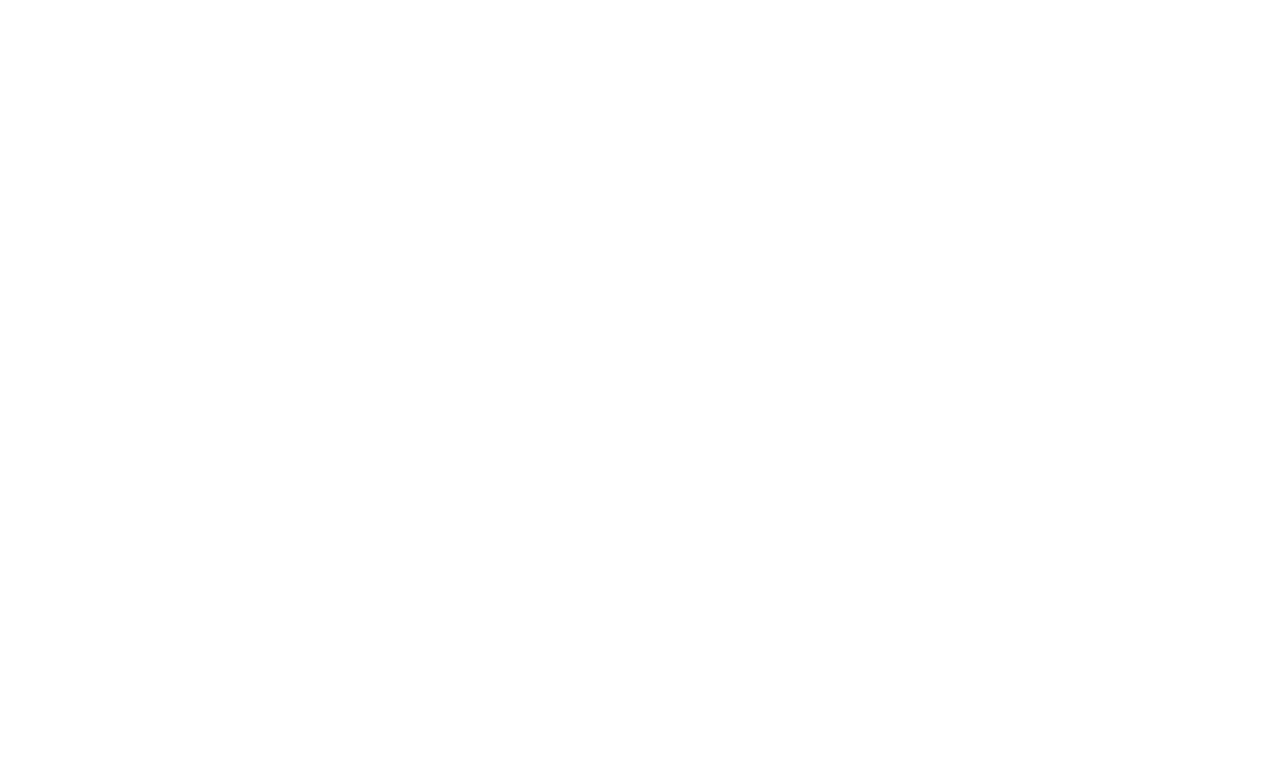
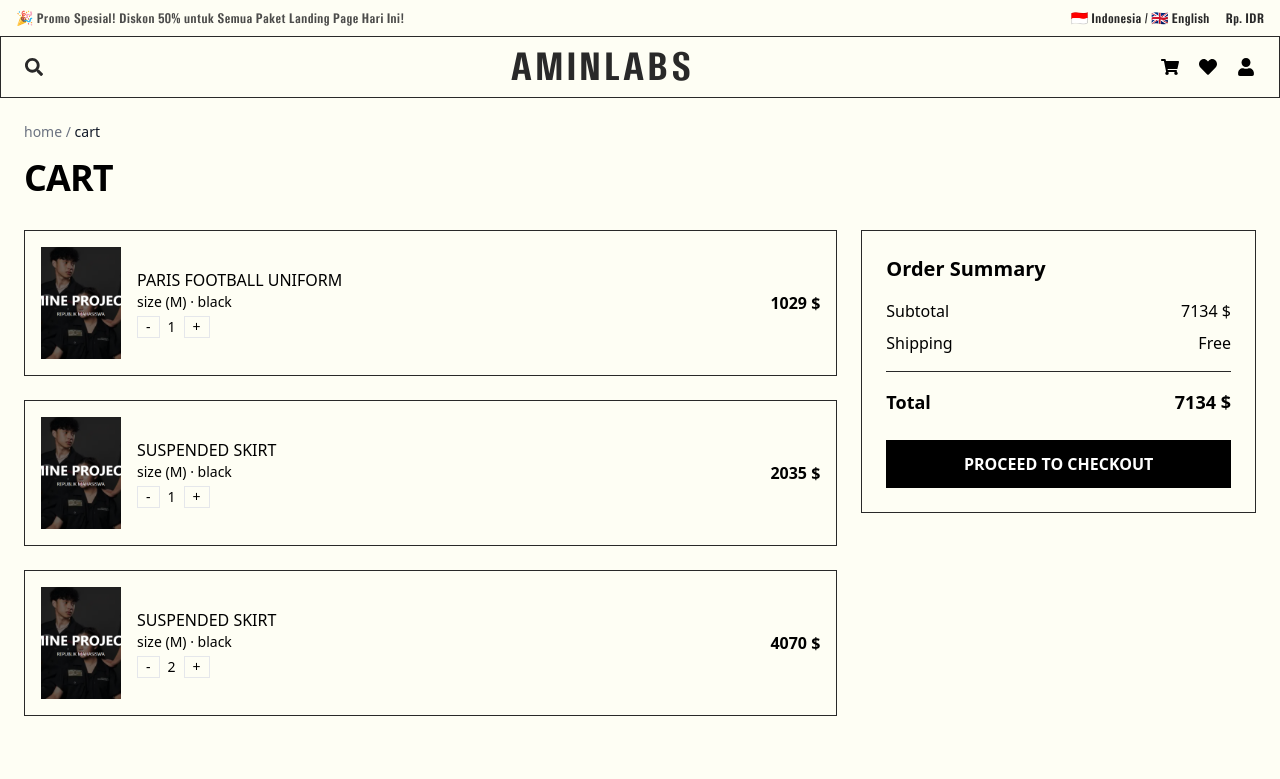
Before and after one commit to aminssmilee/AminLabs_, a React (Vite) app: page /cart in a window 1280 px wide. Before the commit this address had no page. Shown: the top 779 px of the page. Built offline with nearby package versions, Linux system fonts and the light colour scheme.

Commit message:
Menambahkan cart dan checkout page

```diff
--- a/index.html
+++ b/index.html
@@ -3,7 +3,7 @@
   <head>
     <meta charset="UTF-8" />
     <meta name="viewport" content="width=device-width, initial-scale=1.0" />
-    <link rel="shortcut icon" href="src/assets/aminss.jpg" type="image/x-icon">
+    <link rel="shortcut icon" href="src/assets/images/aminslogo.jpg" type="image/x-icon">
     <title>Aminlabs_</title>
     <link href="https://fonts.googleapis.com/css2?family=Poiret+One&display=swap" rel="stylesheet">
 
--- a/src/App.jsx
+++ b/src/App.jsx
@@ -2,6 +2,8 @@
 import HomePage from "./pages/HomePage";
 import ClothesPage from "./pages/ClothesPage";
 import CatalogPage from "./pages/CatalogPage";
+import CheckoutPage from "./pages/CheckoutPage";
+import CartPage from "./pages/CartPage";
 
 function App() {
   return (
@@ -9,6 +11,8 @@
       <Route path="/" element={<HomePage />} />
       <Route path="catalog" element={<CatalogPage />} />
       <Route path="/catalog/clothes" element={<ClothesPage />} />
+      <Route path="/cart" element={<CartPage />} />
+      <Route path="cart/checkout" element={<CheckoutPage />} />
     </Routes>
   );
 }
--- a/src/components/Navigation.jsx
+++ b/src/components/Navigation.jsx
@@ -1,5 +1,6 @@
 import { useState } from "react";
 import { FaSearch, FaHeart, FaShoppingCart, FaUser, FaBars, FaTimes } from "react-icons/fa";
+import { Link } from "react-router-dom";
 
 export default function Navigation() {
   const [isOpen, setIsOpen] = useState(false);
@@ -14,21 +15,25 @@
         </button>
 
         {/* Center: Brand Name */}
-        <h1 className="text-[32px] md:text-[40px] font-bold tracking-wider">
+        <Link to="/" className="text-[32px] md:text-[40px] font-bold tracking-wider">
           AMINLABS
-        </h1>
+        </Link>
 
         {/* Right: Icons */}
         <div className="flex items-center gap-5">
-          <button className="hover:opacity-70 hidden md:flex">
+          {/* Cart */}
+          <Link to="/cart" className="hover:opacity-70 hidden md:flex">
             <FaShoppingCart className="text-black text-lg" />
-          </button>
-          <button className="hover:opacity-70 hidden md:flex">
+          </Link>
+          {/* Wishlist */}
+          <Link to="/wishlist" className="hover:opacity-70 hidden md:flex">
             <FaHeart className="text-black text-lg" />
-          </button>
-          <button className="hover:opacity-70 hidden md:flex">
+          </Link>
+          {/* Account */}
+          <Link to="/account" className="hover:opacity-70 hidden md:flex">
             <FaUser className="text-black text-lg" />
-          </button>
+          </Link>
+
           {/* Hamburger (mobile) */}
           <button
             className="hover:opacity-70 md:hidden"
@@ -49,15 +54,27 @@
           <button className="flex items-center gap-2 hover:opacity-70">
             <FaSearch /> Search
           </button>
-          <button className="flex items-center gap-2 hover:opacity-70">
+          <Link
+            to="/cart"
+            className="flex items-center gap-2 hover:opacity-70"
+            onClick={() => setIsOpen(false)}
+          >
             <FaShoppingCart /> Cart
-          </button>
-          <button className="flex items-center gap-2 hover:opacity-70">
+          </Link>
+          <Link
+            to="/wishlist"
+            className="flex items-center gap-2 hover:opacity-70"
+            onClick={() => setIsOpen(false)}
+          >
             <FaHeart /> Wishlist
-          </button>
-          <button className="flex items-center gap-2 hover:opacity-70">
+          </Link>
+          <Link
+            to="/account"
+            className="flex items-center gap-2 hover:opacity-70"
+            onClick={() => setIsOpen(false)}
+          >
             <FaUser /> Account
-          </button>
+          </Link>
         </div>
       )}
     </nav>
--- /dev/null
+++ b/src/pages/CartPage.jsx
@@ -0,0 +1,88 @@
+import React from "react";
+import { Link } from "react-router-dom";
+import Footer from "../components/Footer";
+import Navigation from "../components/Navigation";
+import TopBar from "../components/TopBar";
+import img1 from "../assets/image1.png";
+
+export default function CartPage() {
+  const cartItems = [
+    { id: 1, name: "PARIS FOOTBALL UNIFORM", price: 1029, size: "M", color: "black", image: img1, qty: 1 },
+    { id: 2, name: "SUSPENDED SKIRT", price: 2035, size: "M", color: "black", image: img1, qty: 1 },
+    { id: 3, name: "SUSPENDED SKIRT", price: 2035, size: "M", color: "black", image: img1, qty: 2 },
+  ];
+
+  const total = cartItems.reduce((acc, item) => acc + item.price * item.qty, 0);
+
+  return (
+    <div className="bg-beig min-h-screen">
+      <TopBar />
+      <Navigation />
+
+      {/* Breadcrumb */}
+      <div className="text-sm text-gray-500 mb-4 px-6 pt-6">
+        <Link to="/" className="hover:text-gray-700">home</Link> /{" "}
+        <span className="text-gray-900">cart</span>
+      </div>
+
+      {/* Title */}
+      <h1 className="text-4xl font-bold tracking-tight mb-8 px-6">CART</h1>
+
+      {/* Cart Items */}
+      <div className="px-6 grid grid-cols-1 lg:grid-cols-3 gap-6">
+        <div className="lg:col-span-2 space-y-6">
+          {cartItems.map((item) => (
+            <div
+              key={item.id}
+              className="flex justify-between items-center border border-dark p-4"
+            >
+              <div className="flex items-center gap-4">
+                <img
+                  src={item.image}
+                  alt={item.name}
+                  className="w-20 h-28 object-cover"
+                />
+                <div>
+                  <h3 className="font-medium">{item.name}</h3>
+                  <p className="text-sm">size ({item.size}) · {item.color}</p>
+                  <div className="flex items-center gap-2 text-sm mt-1">
+                    <button className="px-2 border">-</button>
+                    <span>{item.qty}</span>
+                    <button className="px-2 border">+</button>
+                  </div>
+                </div>
+              </div>
+              <span className="font-semibold">{item.price * item.qty} $</span>
+            </div>
+          ))}
+        </div>
+
+        {/* Order Summary */}
+        <div className="border border-dark p-6 h-fit">
+          <h2 className="text-xl font-bold mb-4">Order Summary</h2>
+          <div className="flex justify-between mb-2">
+            <span>Subtotal</span>
+            <span>{total} $</span>
+          </div>
+          <div className="flex justify-between mb-2">
+            <span>Shipping</span>
+            <span>Free</span>
+          </div>
+          <div className="border-t border-dark mt-4 pt-4 flex justify-between font-bold text-lg">
+            <span>Total</span>
+            <span>{total} $</span>
+          </div>
+
+          <Link
+            to="/cart/checkout"
+            className="block w-full bg-black text-white text-center py-3 font-semibold mt-6"
+          >
+            PROCEED TO CHECKOUT
+          </Link>
+        </div>
+      </div>
+
+      <Footer />
+    </div>
+  );
+}
--- /dev/null
+++ b/src/pages/CheckoutPage.jsx
@@ -0,0 +1,135 @@
+import React from "react";
+import { Link } from "react-router-dom";
+import Footer from "../components/Footer";
+import Navigation from "../components/Navigation";
+import TopBar from "../components/TopBar";
+import img1 from "../assets/image1.png";
+
+export default function CheckoutPage() {
+  const cartItems = [
+    { id: 1, name: "PARIS FOOTBALL UNIFORM", price: 1029, size: "M", color: "black", image: img1 },
+    { id: 2, name: "SUSPENDED SKIRT", price: 2035, size: "M", color: "black", image: img1 },
+    { id: 3, name: "SUSPENDED SKIRT", price: 2035, size: "M", color: "black", image: img1 },
+  ];
+
+  const total = cartItems.reduce((acc, item) => acc + item.price, 0);
+
+  return (
+    <div className="bg-beig min-h-screen">
+      <TopBar />
+      <Navigation />
+
+      {/* Breadcrumb */}
+      <div className="text-sm text-gray-500 mb-4 px-6 pt-6">
+        <Link to="/" className="hover:text-gray-700">home</Link> /{" "}
+        <Link to="/cart" className="hover:text-gray-700">cart</Link> /{" "}
+        <span className="text-gray-900">checkout</span>
+      </div>
+
+      {/* Title */}
+      <h1 className="text-4xl font-bold tracking-tight mb-8 px-6">CHECKOUT</h1>
+
+      <div className="grid grid-cols-1 lg:grid-cols-2 gap-8 px-6">
+        {/* LEFT: Form */}
+        <div className="border border-dark p-6 space-y-6">
+          {/* Your Data */}
+          <div>
+            <h2 className="font-semibold mb-2">YOUR DATA</h2>
+            <div className="grid grid-cols-2 gap-4">
+              <input type="text" placeholder="FULL NAME" className="border px-3 py-2" />
+              <input type="email" placeholder="E-MAIL" className="border px-3 py-2" />
+              <input type="tel" placeholder="(RU) +7" className="border px-3 py-2 col-span-2" />
+            </div>
+          </div>
+
+          {/* Delivery Method */}
+          <div>
+            <h2 className="font-semibold mb-2">DELIVERY METHOD</h2>
+            <div className="flex gap-6 text-sm">
+              <label className="flex items-center gap-2">
+                <input type="radio" name="delivery" defaultChecked /> Courier Delivery
+              </label>
+              <label className="flex items-center gap-2">
+                <input type="radio" name="delivery" /> Delivery to the Pick-up Point
+              </label>
+            </div>
+          </div>
+
+          {/* Delivery Address */}
+          <div>
+            <h2 className="font-semibold mb-2">DELIVERY ADDRESS</h2>
+            <div className="grid grid-cols-2 gap-4">
+              <select className="border px-3 py-2">
+                <option>Country</option>
+              </select>
+              <select className="border px-3 py-2">
+                <option>City</option>
+              </select>
+              <input type="text" placeholder="Street" className="border px-3 py-2 col-span-2" />
+              <input type="text" placeholder="House" className="border px-3 py-2" />
+              <input type="text" placeholder="Floor" className="border px-3 py-2" />
+              <input type="text" placeholder="Apartment" className="border px-3 py-2" />
+            </div>
+          </div>
+
+          {/* Comment */}
+          <div>
+            <h2 className="font-semibold mb-2">COMMENT TO ORDER</h2>
+            <textarea className="border w-full px-3 py-2" rows="3"></textarea>
+          </div>
+
+          {/* Payment Method */}
+          <div>
+            <h2 className="font-semibold mb-2">PAYMENT METHOD</h2>
+            <div className="flex gap-6 text-sm">
+              <label className="flex items-center gap-2">
+                <input type="radio" name="payment" defaultChecked /> By Card
+              </label>
+              <label className="flex items-center gap-2">
+                <input type="radio" name="payment" /> By Cash
+              </label>
+              <label className="flex items-center gap-2">
+                <input type="radio" name="payment" /> By Card on Receipt
+              </label>
+            </div>
+          </div>
+
+          <button className="w-full bg-black text-white py-3 font-semibold mt-4">
+            PAY FOR THE ORDER
+          </button>
+
+          <p className="text-xs text-gray-500 mt-2">
+            By clicking on the button I agree to the terms of privacy policy and the offer agreement
+          </p>
+        </div>
+
+        {/* RIGHT: Cart Summary */}
+        <div className="border border-dark p-6 flex flex-col gap-6">
+          {cartItems.map((item) => (
+            <div key={item.id} className="flex justify-between items-center border-b pb-4">
+              <div className="flex items-center gap-4">
+                <img src={item.image} alt={item.name} className="w-16 h-20 object-cover" />
+                <div>
+                  <h3 className="font-medium">{item.name}</h3>
+                  <p className="text-sm">size ({item.size}) · {item.color}</p>
+                  <div className="flex items-center gap-2 text-sm mt-1">
+                    <button className="px-2 border">-</button>
+                    <span>1</span>
+                    <button className="px-2 border">+</button>
+                  </div>
+                </div>
+              </div>
+              <span className="font-semibold">{item.price} $</span>
+            </div>
+          ))}
+
+          <div className="text-2xl font-bold text-right">
+            ORDER COST: {total}$
+          </div>
+        </div>
+      </div>
+
+      <Footer />
+    </div>
+  );
+}
```
Also changed, not shown: src/assets/images/aminslogo.jpg (added).
